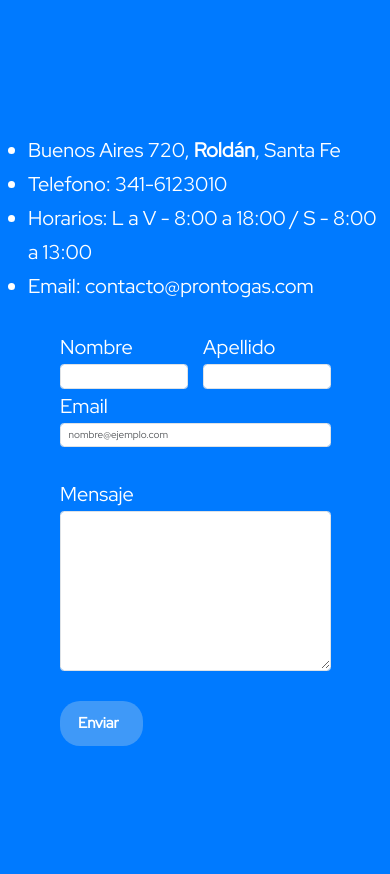
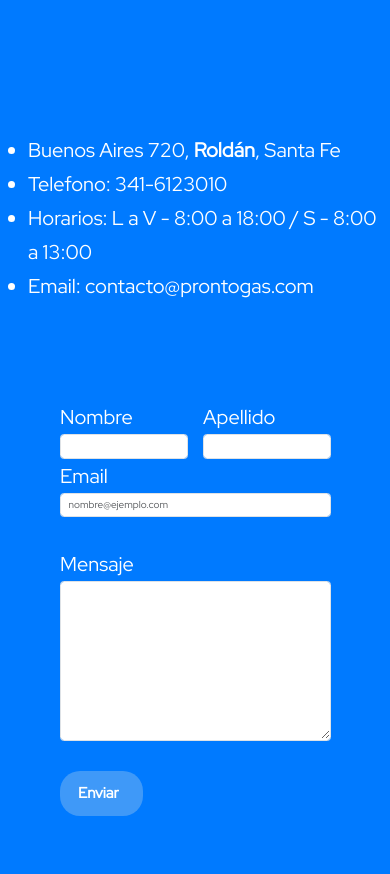
Before and after one commit to JoaquinCabreraR/PRUEBA-ERROR-NPM-, a plain HTML site: page PROYECTO - Pronto Gas/pages/contacto.html in a window 390 px wide. Shown: the part 136-1010 px from the top of the page. Drawn offline with nearby package versions, Linux system fonts and the light colour scheme.

Commit message:
Arreglos media query y detalles

```diff
--- a/PROYECTO - Pronto Gas/pages/contacto.html
+++ b/PROYECTO - Pronto Gas/pages/contacto.html
@@ -65,7 +65,7 @@
                     </div>
                 </article>
                 <br>
-                <article class="col-xxl-6">
+                <article class="col-xxl-6 formulario">
                     <form action="forms" data-aos="zoom-in-left" data-aos-duration="1000">
                         <div class="row">
                             <div class="col">
--- a/SASS/SCSS/layout/_mediaQuery.scss
+++ b/SASS/SCSS/layout/_mediaQuery.scss
@@ -42,6 +42,9 @@
     .copy{
         font-size: 10px;
     }
+    .formulario{
+        margin-top: 70px;
+    }
 }
 
 @media (max-width: 991.98px) {
@@ -70,4 +73,7 @@
     .botonVerMas{
         display: none;
     }
+    .formulario{
+        margin-top: 70px;
+    }
 }
```
Also changed, not shown: SASS/CSS/style.css.
